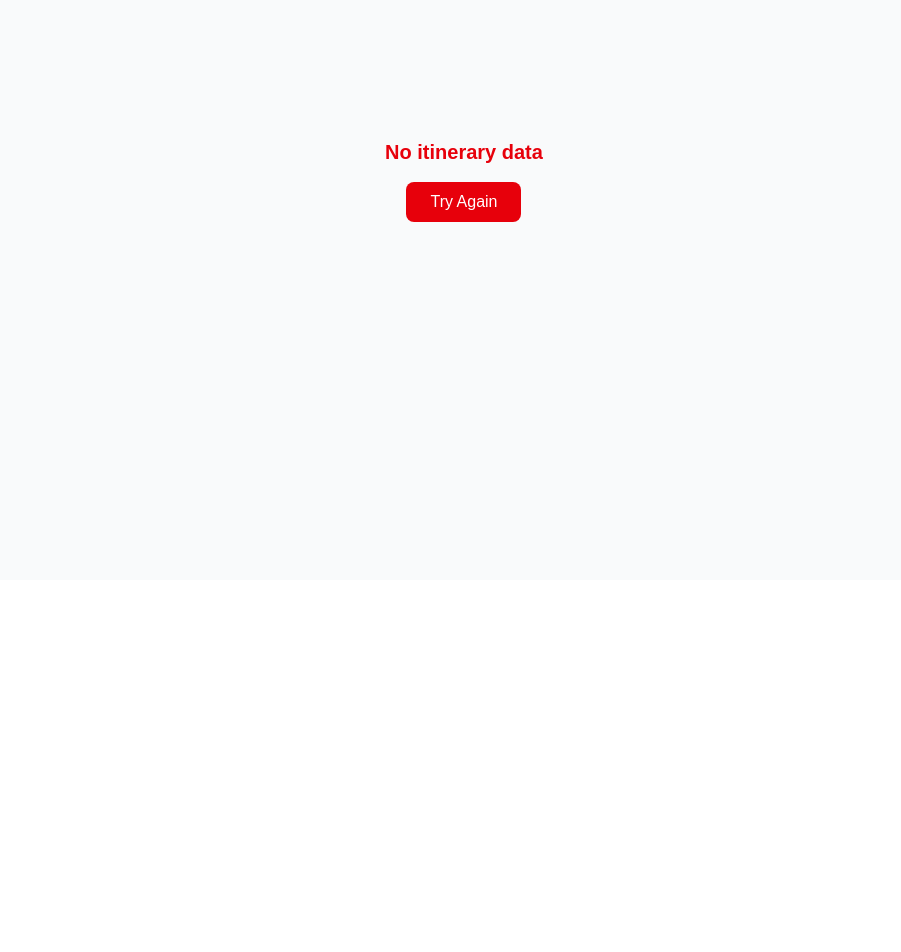
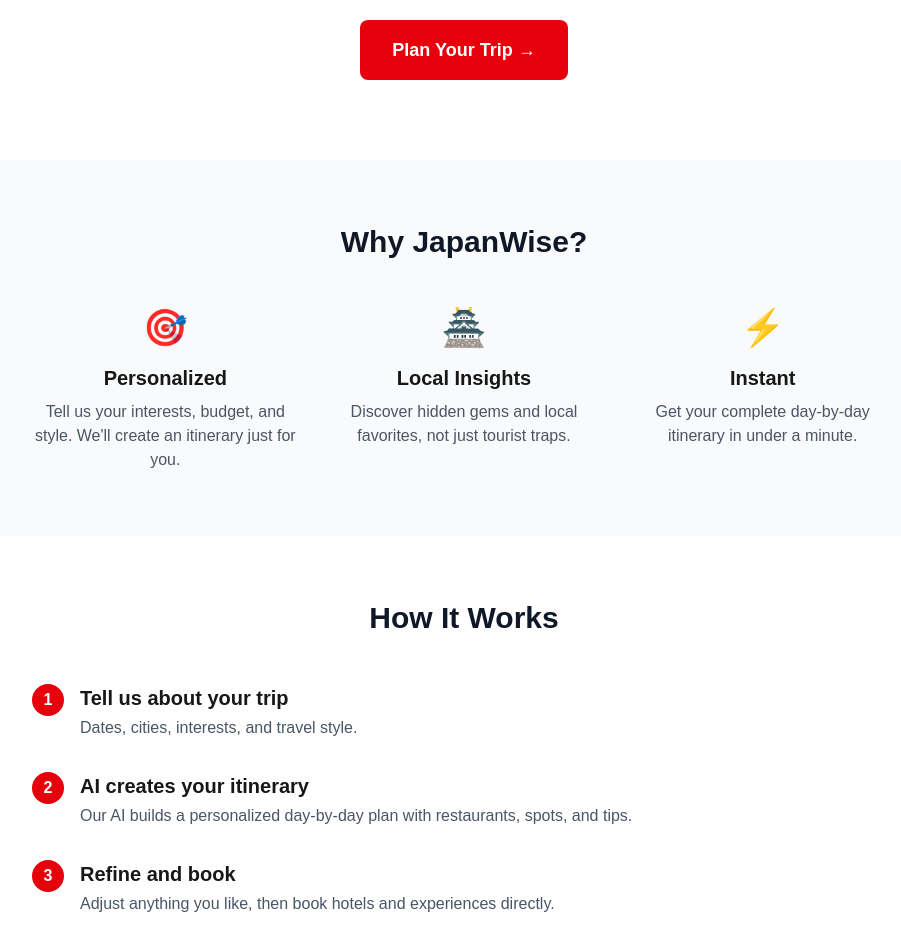
Before and after one commit to az-imuth/japanwize, a Next.js app: page / in a window 1280 px wide. Before the commit this address had no page. Shown: the part 220-1172 px from the top of the page, without its empty margins (176-1077 px from the left). Before the commit the page ends 800 px from the top, so only its background shows below. Built offline with nearby package versions, Linux system fonts and the light colour scheme.

Commit message:
Restore landing page

```diff
--- a/src/app/page.tsx
+++ b/src/app/page.tsx
@@ -1,339 +1,116 @@
-"use client";
+export default function Home() {
+  return (
+    <main className="min-h-screen bg-white">
+      {/* Hero Section */}
+      <section className="max-w-4xl mx-auto px-4 py-20 text-center">
+        <h1 className="text-5xl font-bold text-gray-900 mb-6">
+          JapanWise
+        </h1>
+        <p className="text-xl text-gray-600 mb-8">
+          Your AI-powered Japan travel planner.
+          <br />
+          Get a personalized itinerary in seconds.
+        </p>
+        <a
+          href="/plan"
+          className="inline-block bg-red-600 text-white text-lg font-semibold px-8 py-4 rounded-lg hover:bg-red-700 transition"
+        >
+          Plan Your Trip →
+        </a>
+      </section>
 
-import { useState, useEffect } from "react";
-import { useRouter } from "next/navigation";
-
-interface Activity {
-  time?: string;
-  type?: "activity" | "food";
-  name: string;
-  description?: string;
-  tip?: string;
-  localTip?: string;
-  duration?: string;
-  cost?: string;
-  cuisine?: string;
-  price?: string;
-  priceRange?: string;
-}
-
-interface DayPlan {
-  day: number;
-  date: string;
-  city: string;
-  theme: string;
-  // New format
-  activities?: Activity[];
-  // Old format
-  morning?: Activity;
-  lunch?: Activity;
-  afternoon?: Activity;
-  dinner?: Activity;
-  evening?: Activity;
-  stayArea?: string;
-}
-
-interface Itinerary {
-  summary: {
-    totalDays: number;
-    cities: string[];
-    highlights: string[];
-  };
-  itinerary: DayPlan[];
-  tips?: string[];
-}
-
-// Helper function to convert old format to activities array
-function getActivities(day: DayPlan): Activity[] {
-  // If activities array exists, use it
-  if (day.activities && Array.isArray(day.activities)) {
-    return day.activities;
-  }
-
-  // Otherwise, convert old format to activities array
-  const activities: Activity[] = [];
-
-  if (day.morning) {
-    activities.push({ ...day.morning, time: day.morning.time || "09:00", type: "activity" });
-  }
-  if (day.lunch) {
-    activities.push({ ...day.lunch, time: day.lunch.time || "12:00", type: "food" });
-  }
-  if (day.afternoon) {
-    activities.push({ ...day.afternoon, time: day.afternoon.time || "14:00", type: "activity" });
-  }
-  if (day.dinner) {
-    activities.push({ ...day.dinner, time: day.dinner.time || "18:00", type: "food" });
-  }
-  if (day.evening) {
-    activities.push({ ...day.evening, time: day.evening.time || "20:00", type: "activity" });
-  }
-
-  return activities;
-}
-
-export default function ResultPage() {
-  const router = useRouter();
-  const [itinerary, setItinerary] = useState<Itinerary | null>(null);
-  const [loading, setLoading] = useState(true);
-  const [error, setError] = useState<string | null>(null);
-  const [selectedDay, setSelectedDay] = useState(1);
-
-  useEffect(() => {
-    const generateItinerary = async () => {
-      try {
-        const savedForm = localStorage.getItem("japanwise_form");
-        if (!savedForm) {
-          router.push("/plan");
-          return;
-        }
-
-        const formData = JSON.parse(savedForm);
-
-        const response = await fetch("/api/generate", {
-          method: "POST",
-          headers: {
-            "Content-Type": "application/json",
-          },
-          body: JSON.stringify(formData),
-        });
-
-        if (!response.ok) {
-          throw new Error("Failed to generate itinerary");
-        }
-
-        const data = await response.json();
-        console.log("Received itinerary data:", data); // Debug log
-        setItinerary(data);
-      } catch (err) {
-        setError(err instanceof Error ? err.message : "Something went wrong");
-      } finally {
-        setLoading(false);
-      }
-    };
-
-    generateItinerary();
-  }, [router]);
-
-  if (loading) {
-    return (
-      <main className="min-h-screen bg-gray-50 flex items-center justify-center">
-        <div className="text-center">
-          <div className="animate-spin rounded-full h-16 w-16 border-t-4 border-red-600 mx-auto mb-4"></div>
-          <h2 className="text-xl font-semibold text-gray-700">Creating your perfect itinerary...</h2>
-          <p className="text-gray-500 mt-2">This may take up to 30 seconds</p>
-        </div>
-      </main>
-    );
-  }
-
-  if (error) {
-    return (
-      <main className="min-h-screen bg-gray-50 flex items-center justify-center">
-        <div className="text-center">
-          <h2 className="text-xl font-semibold text-red-600 mb-4">Oops! Something went wrong</h2>
-          <p className="text-gray-600 mb-6">{error}</p>
-          <button
-            onClick={() => router.push("/plan")}
-            className="bg-red-600 text-white px-6 py-2 rounded-lg hover:bg-red-700"
-          >
-            Try Again
-          </button>
-        </div>
-      </main>
-    );
-  }
-
-  if (!itinerary || !itinerary.itinerary || itinerary.itinerary.length === 0) {
-    return (
-      <main className="min-h-screen bg-gray-50 flex items-center justify-center">
-        <div className="text-center">
-          <h2 className="text-xl font-semibold text-red-600 mb-4">No itinerary data</h2>
-          <button
-            onClick={() => router.push("/plan")}
-            className="bg-red-600 text-white px-6 py-2 rounded-lg hover:bg-red-700"
-          >
-            Try Again
-          </button>
-        </div>
-      </main>
-    );
-  }
-
-  const currentDay = itinerary.itinerary.find((d) => d.day === selectedDay) || itinerary.itinerary[0];
-  const currentActivities = getActivities(currentDay);
-
-  return (
-    <main className="min-h-screen bg-gray-50">
-      {/* Header */}
-      <div className="bg-white border-b sticky top-0 z-10">
-        <div className="max-w-6xl mx-auto px-4 py-4">
-          <div className="flex justify-between items-center">
-            <a href="/" className="text-2xl font-bold text-red-600">
-              JapanWise
-            </a>
-            <button
-              onClick={() => router.push("/plan")}
-              className="text-gray-600 hover:text-red-600"
-            >
-              ← Edit Trip
-            </button>
+      {/* Features Section */}
+      <section className="bg-gray-50 py-16">
+        <div className="max-w-4xl mx-auto px-4">
+          <h2 className="text-3xl font-bold text-center text-gray-900 mb-12">
+            Why JapanWise?
+          </h2>
+          <div className="grid md:grid-cols-3 gap-8">
+            <div className="text-center">
+              <div className="text-4xl mb-4">🎯</div>
+              <h3 className="text-xl font-semibold mb-2">Personalized</h3>
+              <p className="text-gray-600">
+                Tell us your interests, budget, and style. We'll create an itinerary just for you.
+              </p>
+            </div>
+            <div className="text-center">
+              <div className="text-4xl mb-4">🏯</div>
+              <h3 className="text-xl font-semibold mb-2">Local Insights</h3>
+              <p className="text-gray-600">
+                Discover hidden gems and local favorites, not just tourist traps.
+              </p>
+            </div>
+            <div className="text-center">
+              <div className="text-4xl mb-4">⚡</div>
+              <h3 className="text-xl font-semibold mb-2">Instant</h3>
+              <p className="text-gray-600">
+                Get your complete day-by-day itinerary in under a minute.
+              </p>
+            </div>
           </div>
         </div>
-      </div>
+      </section>
 
-      <div className="max-w-6xl mx-auto px-4 py-8">
-        {/* Summary */}
-        <div className="bg-white rounded-lg shadow-sm p-6 mb-6">
-          <h1 className="text-3xl font-bold text-gray-900 mb-4">
-            Your {itinerary.summary?.totalDays || itinerary.itinerary.length}-Day Japan Adventure
-          </h1>
-          <div className="flex flex-wrap gap-2 mb-4">
-            {(itinerary.summary?.cities || []).map((city) => (
-              <span
-                key={city}
-                className="bg-red-100 text-red-700 px-3 py-1 rounded-full text-sm font-medium"
-              >
-                {city}
-              </span>
-            ))}
-          </div>
-          {itinerary.summary?.highlights && (
-            <div className="text-gray-600">
-              <strong>Highlights:</strong> {itinerary.summary.highlights.join(" • ")}
+      {/* How It Works Section */}
+      <section className="py-16">
+        <div className="max-w-4xl mx-auto px-4">
+          <h2 className="text-3xl font-bold text-center text-gray-900 mb-12">
+            How It Works
+          </h2>
+          <div className="space-y-8">
+            <div className="flex items-start gap-4">
+              <div className="bg-red-600 text-white rounded-full w-8 h-8 flex items-center justify-center font-bold shrink-0">
+                1
+              </div>
+              <div>
+                <h3 className="text-xl font-semibold mb-1">Tell us about your trip</h3>
+                <p className="text-gray-600">Dates, cities, interests, and travel style.</p>
+              </div>
             </div>
-          )}
-        </div>
-
-        <div className="grid grid-cols-1 lg:grid-cols-4 gap-6">
-          {/* Day Selector */}
-          <div className="lg:col-span-1">
-            <div className="bg-white rounded-lg shadow-sm p-4 sticky top-24">
-              <h3 className="font-semibold text-gray-700 mb-3">Select Day</h3>
-              <div className="space-y-2 max-h-96 overflow-y-auto">
-                {itinerary.itinerary.map((day) => (
-                  <button
-                    key={day.day}
-                    onClick={() => setSelectedDay(day.day)}
-                    className={`w-full text-left p-3 rounded-lg transition ${
-                      selectedDay === day.day
-                        ? "bg-red-600 text-white"
-                        : "bg-gray-50 hover:bg-gray-100 text-gray-700"
-                    }`}
-                  >
-                    <div className="font-semibold">Day {day.day}</div>
-                    <div className={`text-sm ${selectedDay === day.day ? "text-red-100" : "text-gray-500"}`}>
-                      {day.city}
-                    </div>
-                  </button>
-                ))}
+            <div className="flex items-start gap-4">
+              <div className="bg-red-600 text-white rounded-full w-8 h-8 flex items-center justify-center font-bold shrink-0">
+                2
+              </div>
+              <div>
+                <h3 className="text-xl font-semibold mb-1">AI creates your itinerary</h3>
+                <p className="text-gray-600">Our AI builds a personalized day-by-day plan with restaurants, spots, and tips.</p>
+              </div>
+            </div>
+            <div className="flex items-start gap-4">
+              <div className="bg-red-600 text-white rounded-full w-8 h-8 flex items-center justify-center font-bold shrink-0">
+                3
+              </div>
+              <div>
+                <h3 className="text-xl font-semibold mb-1">Refine and book</h3>
+                <p className="text-gray-600">Adjust anything you like, then book hotels and experiences directly.</p>
               </div>
             </div>
           </div>
+        </div>
+      </section>
 
-          {/* Day Details */}
-          <div className="lg:col-span-3">
-            <div className="bg-white rounded-lg shadow-sm p-6">
-              <div className="mb-6">
-                <div className="flex items-center gap-3 mb-2">
-                  <span className="bg-red-600 text-white px-3 py-1 rounded-full text-sm font-bold">
-                    Day {currentDay.day}
-                  </span>
-                  <span className="text-gray-500">{currentDay.date}</span>
-                </div>
-                <h2 className="text-2xl font-bold text-gray-900">{currentDay.city}</h2>
-                <p className="text-gray-600">{currentDay.theme}</p>
-              </div>
+      {/* CTA Section */}
+      <section className="bg-red-600 py-16">
+        <div className="max-w-4xl mx-auto px-4 text-center">
+          <h2 className="text-3xl font-bold text-white mb-4">
+            Ready to explore Japan?
+          </h2>
+          <p className="text-red-100 mb-8">
+            Free to use. No signup required.
+          </p>
+          <a
+            href="/plan"
+            className="inline-block bg-white text-red-600 text-lg font-semibold px-8 py-4 rounded-lg hover:bg-gray-100 transition"
+          >
+            Start Planning →
+          </a>
+        </div>
+      </section>
 
-              {/* Activities Timeline */}
-              <div className="space-y-6">
-                {currentActivities.length > 0 ? (
-                  currentActivities.map((activity, index) => (
-                    <ActivityCard key={index} activity={activity} />
-                  ))
-                ) : (
-                  <p className="text-gray-500">No activities for this day</p>
-                )}
-              </div>
-
-              {/* Stay Area */}
-              {currentDay.stayArea && (
-                <div className="mt-6 pt-6 border-t">
-                  <div className="flex items-center gap-2 text-gray-600">
-                    <span className="text-xl">🏨</span>
-                    <span>
-                      <strong>Stay tonight:</strong> {currentDay.stayArea} area
-                    </span>
-                  </div>
-                </div>
-              )}
-            </div>
-
-            {/* Tips Section */}
-            {itinerary.tips && itinerary.tips.length > 0 && (
-              <div className="bg-yellow-50 rounded-lg p-6 mt-6">
-                <h3 className="font-semibold text-yellow-800 mb-3">💡 Pro Tips</h3>
-                <ul className="space-y-2">
-                  {itinerary.tips.map((tip, index) => (
-                    <li key={index} className="text-yellow-700 flex items-start gap-2">
-                      <span>•</span>
-                      <span>{tip}</span>
-                    </li>
-                  ))}
-                </ul>
-              </div>
-            )}
-          </div>
-        </div>
-      </div>
+      {/* Footer */}
+      <footer className="py-8 text-center text-gray-500 text-sm">
+        <p>© 2026 JapanWise. Made with ❤️ for Japan travelers.</p>
+      </footer>
     </main>
   );
 }
-
-function ActivityCard({ activity }: { activity: Activity }) {
-  if (!activity || !activity.name) {
-    return null;
-  }
-
-  const isFood = activity.type === "food" || !!activity.cuisine;
-  const tip = activity.tip || activity.localTip;
-  const price = activity.price || activity.priceRange || activity.cost;
-
-  return (
-    <div className={`border-l-4 ${isFood ? "border-orange-400" : "border-red-400"} pl-4 py-2`}>
-      <div className="flex items-center gap-2 mb-1">
-        {activity.time && (
-          <span className="text-sm font-medium text-gray-500">{activity.time}</span>
-        )}
-        {activity.duration && (
-          <span className="text-xs bg-gray-100 text-gray-600 px-2 py-0.5 rounded">
-            {activity.duration}
-          </span>
-        )}
-        {price && (
-          <span className="text-xs bg-green-100 text-green-700 px-2 py-0.5 rounded">
-            {price}
-          </span>
-        )}
-      </div>
-
-      <h4 className="font-semibold text-gray-900 flex items-center gap-2">
-        {isFood ? "🍽️" : "📍"} {activity.name}
-        {activity.cuisine && (
-          <span className="text-sm font-normal text-gray-500">({activity.cuisine})</span>
-        )}
-      </h4>
-
-      {activity.description && (
-        <p className="text-gray-600 text-sm mt-1">{activity.description}</p>
-      )}
-
-      {tip && (
-        <p className="text-sm text-red-600 mt-2 flex items-start gap-1">
-          <span>💡</span>
-          <span>{tip}</span>
-        </p>
-      )}
-    </div>
-  );
-}
```
